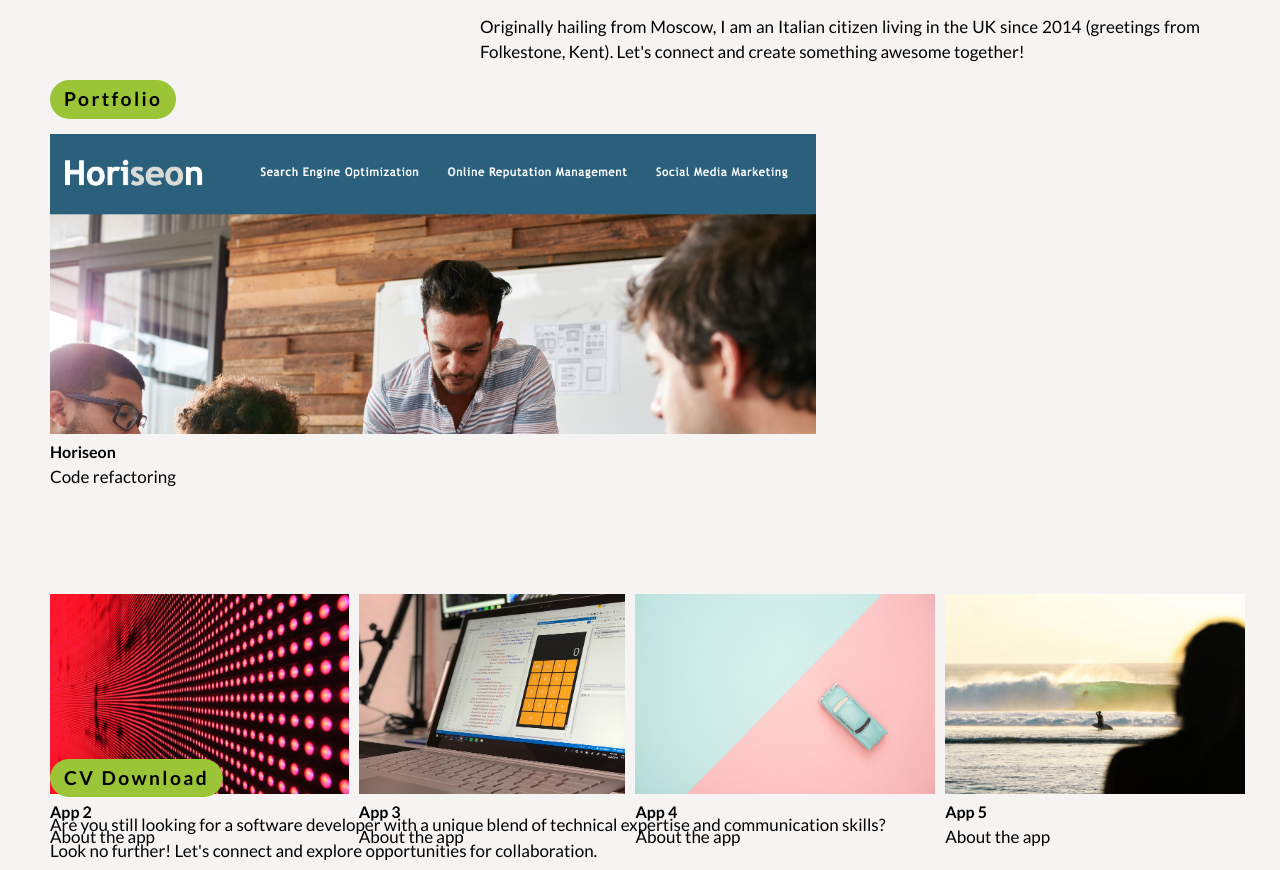
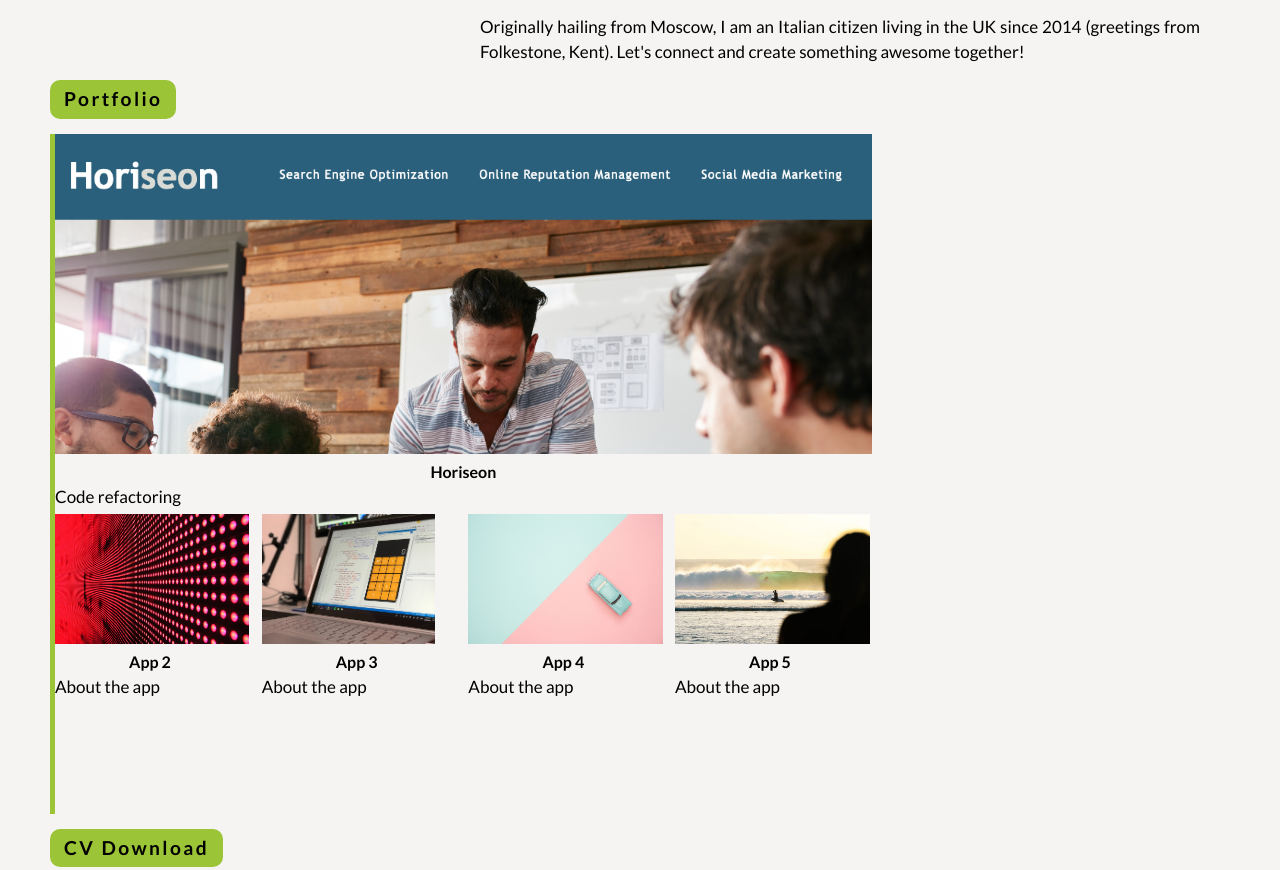
Before and after one commit to Anna702/portfolio_page, a plain HTML site: page starter/index.html in a window 1280 px wide. Shown: the part 624-1494 px from the top of the page. Drawn offline with Linux system fonts and the light colour scheme.

Commit message:
add changes with slack help

```diff
--- a/starter/css/style.css
+++ b/starter/css/style.css
@@ -71,7 +71,7 @@ h1 {
 
 h2 {
   background-color: #9bc437;
-  border-radius: 30px;
+  border-radius: 10px;
   display: inline-block;
   padding: 5px 14px;
   letter-spacing: 0.3dvh;
@@ -103,6 +103,10 @@ p,
 h6 {
   margin: 0;
   padding: 0px;
+}
+
+h3 {
+  text-align: center;
 }
 
 #about p {
@@ -138,7 +142,6 @@ h6 {
   border: 3px solid #9bc437;
   border-radius: 50px;
   font-size: 15px;
-
 }
 
 #avatar_container {
@@ -198,6 +201,8 @@ p {
 
 #cv_download p {
   margin-bottom: 25px;
+  border-left: 5px solid #9bc437;
+  padding: 20px;
 }
 
 .col-right {
@@ -231,12 +236,13 @@ p {
 
 #portfolio_container {
   display: grid;
-  grid-template-rows: 450px 150px;
-
+  grid-template-rows: 370px 300px;
+  border-left: 5px solid #9bc437;
   gap: 10px;
   grid-template-areas:
     "app_1 app_1 app_1 app_1"
     "app_2 app_3 app_4 app_5";
+  width: 300px;
 }
 
 #app_1 {
@@ -244,7 +250,7 @@ p {
 }
 
 #app_1 img {
-  height: 300px;
+  height: 320px;
 }
 
 #app_2 {
@@ -264,6 +270,10 @@ p {
 }
 
 .four_apps img {
-  height: 200px;
+  height: 130px;
   width: auto;
 }
+
+.four_apps {
+  width: 190px;
+}
```
Also changed, not shown: starter/index.html (+1 -1 lines).
